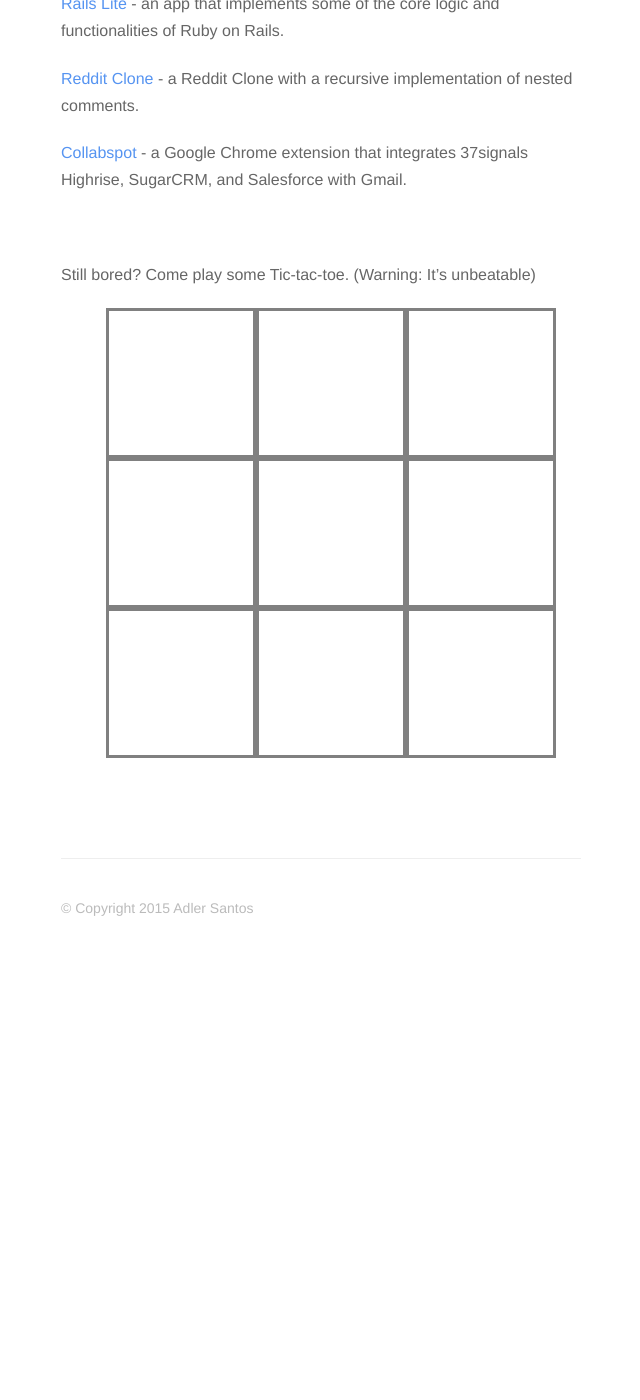
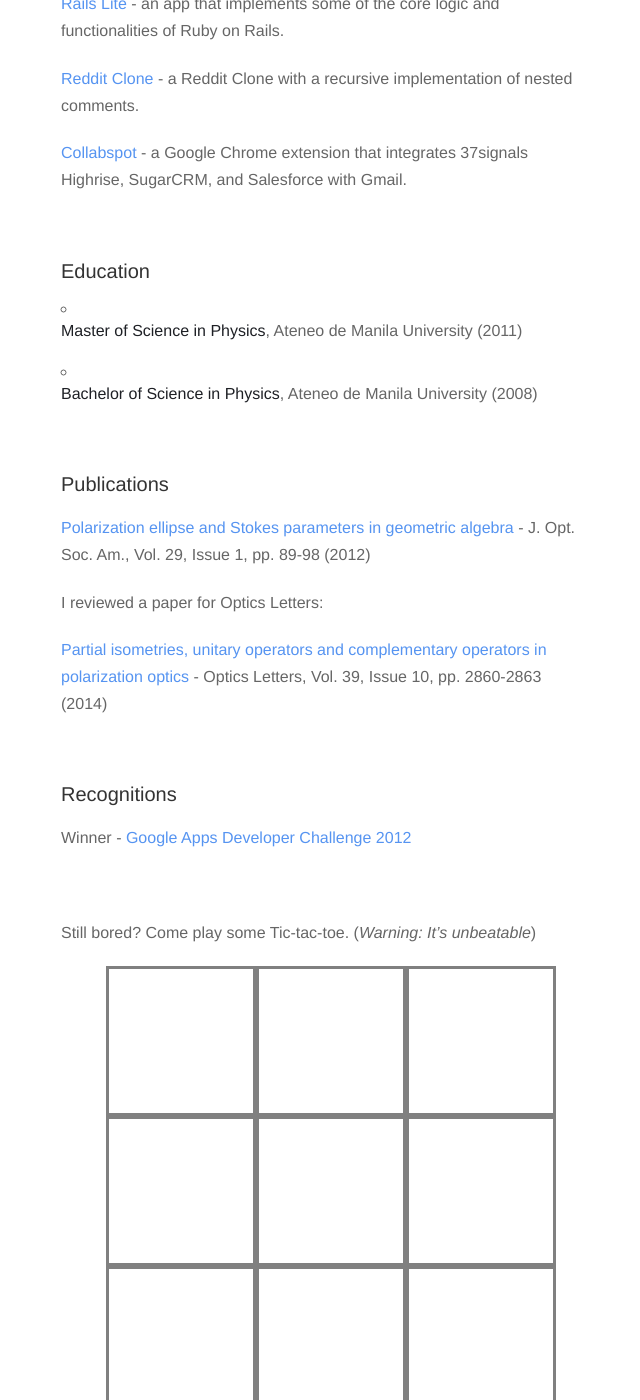
Before and after one commit to adlersantos/adlersantos.github.io, a Jekyll site: the page built from about.md, in a window 1280 px wide and 1400 px high, scrolled down 1141 px. Shown: the whole window, without its empty margins (319-959 px from the left). Built offline with Jekyll 4.4.1, drawn with Linux system fonts in a browser that asks for light colours; nearby versions of some CDN libraries; before the commit the page ends 2100 px from its top, so only the background shows below that.

Commit message:
education and publications

```diff
--- a/about.md
+++ b/about.md
@@ -36,8 +36,31 @@ Welcome to my portfolio site and blog! I hope you enjoy your stay.
 
 <br />
 
-Still bored? Come play some Tic-tac-toe. (Warning: It's unbeatable)
+### Education
+
+- **Master of Science in Physics**, Ateneo de Manila University (2011)
+
+- **Bachelor of Science in Physics**, Ateneo de Manila University (2008)
+
+<br />
+
+### Publications
+
+[Polarization ellipse and Stokes parameters in geometric algebra](http://www.opticsinfobase.org/josaa/abstract.cfm?uri=josaa-29-1-89) - J. Opt. Soc. Am., Vol. 29, Issue 1, pp. 89-98 (2012)
+
+I reviewed a paper for Optics Letters:
+
+[Partial isometries, unitary operators and complementary operators in polarization optics](https://www.opticsinfobase.org/ol/abstract.cfm?URI=ol-39-10-2860) - Optics Letters, Vol. 39, Issue 10, pp. 2860-2863 (2014)
+
+<br />
+
+### Recognitions
+
+Winner - [Google Apps Developer Challenge 2012](https://github.com/adlersantos/adlersantos.github.io.git)
+
+<br />
+
+Still bored? Come play some Tic-tac-toe. (_Warning: It's unbeatable_)
 
 {% include tictactoe.html %}
-
 {% include footer.html %}
```
